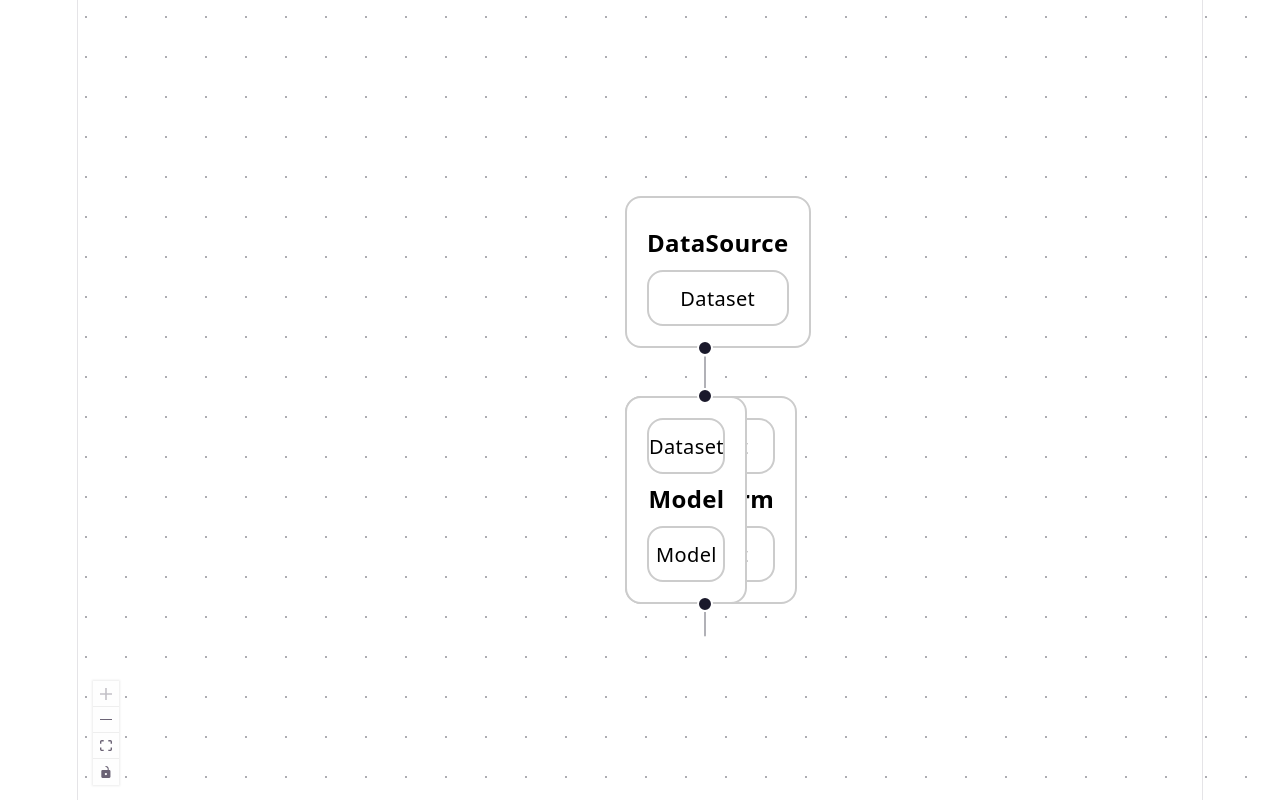
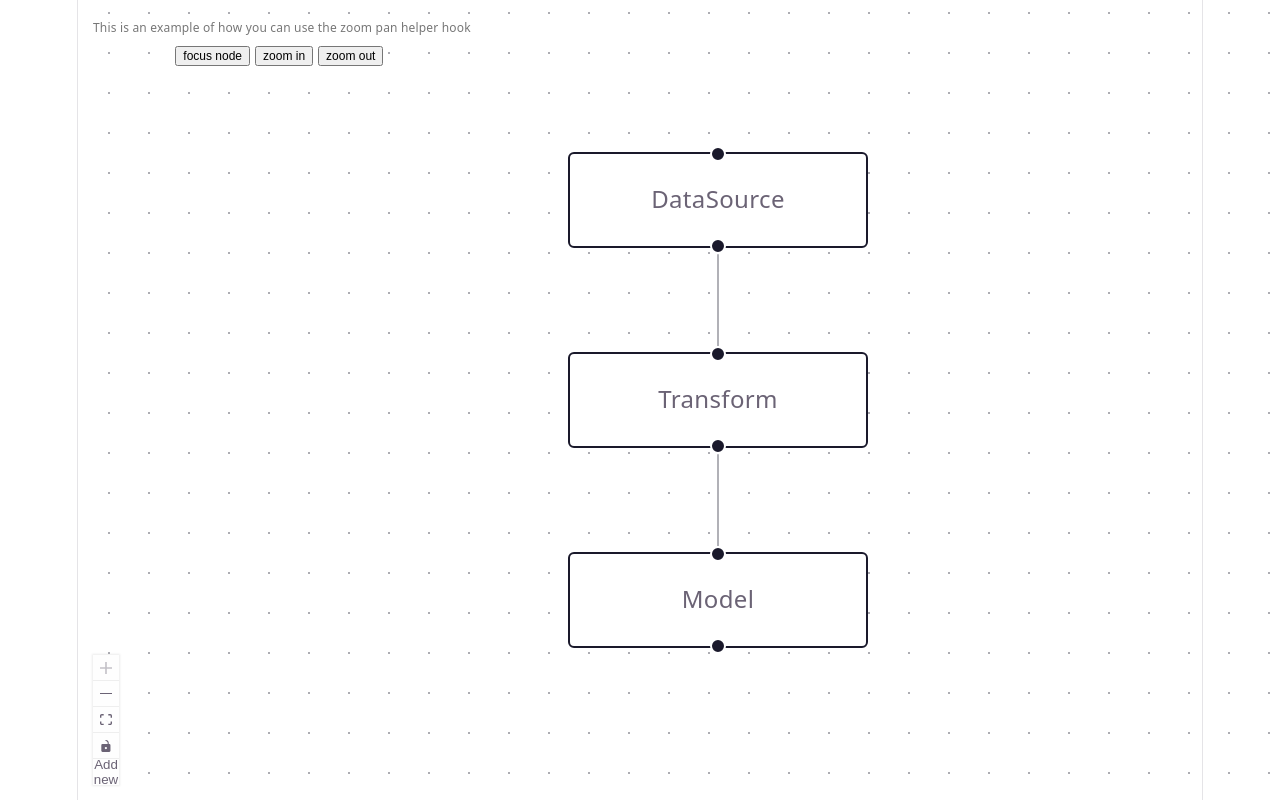
Before and after one commit to jpgorman/react-flow-demo, a React (Vite) app: page / in a window 1280 px wide. Shown: the top 800 px of the page. Built offline with nearby package versions, Linux system fonts and the light colour scheme.

Commit message:
Add node creation methods

```diff
--- a/src/pages/flow/index.tsx
+++ b/src/pages/flow/index.tsx
@@ -11,77 +11,46 @@ import {
   type OnEdgesChange,
   type OnConnect,
   type Connection,
+  ControlButton,
 } from "@xyflow/react";
 import "@xyflow/react/dist/style.css";
-import type { CustomNode } from "./model/Node.types";
+import type { CustomNode, CustomNodeType } from "./model/Node.types";
 import { CustomNodeComponent } from "./ui";
 import { validateConnection } from "./model/connection-validation";
+import { CreateNodes } from "./ui/CreateNodes";
+import { createNode } from "./model/create-node";
+
+const dataSourceNode = createNode({
+  type: "DataSource",
+  position: { x: 0, y: 0 },
+});
+
+const transformNode = createNode({
+  type: "Transform",
+  position: { x: 0, y: 100 },
+});
+
+const modelNode = createNode({ type: "Model", position: { x: 0, y: 200 } });
 
 const initialNodes: Array<CustomNode> = [
-  {
-    id: "n1",
-    type: "dataSource",
-    position: { x: 0, y: 0 },
-    data: {
-      nodeType: "DataSource",
-      label: "DataSource",
-      outputs: {
-        n1: {
-          type: "Dataset",
-          label: "Dataset",
-        },
-      },
-    },
-  },
-  {
-    id: "n2",
-    type: "transform",
-    position: { x: 0, y: 100 },
-    data: {
-      nodeType: "Transform",
-      label: "Transform",
-      inputs: {
-        n2: {
-          type: "Dataset",
-          label: "Dataset",
-        },
-      },
-      outputs: {
-        n2: {
-          type: "Dataset",
-          label: "Dataset",
-        },
-      },
-    },
-  },
-  {
-    id: "n3",
-    type: "model",
-    position: { x: 0, y: 100 },
-    data: {
-      nodeType: "Model",
-      label: "Model",
-      inputs: {
-        n3: {
-          type: "Dataset",
-          label: "Dataset",
-        },
-      },
-      outputs: {
-        n3: {
-          type: "Model",
-          label: "Model",
-        },
-      },
-    },
-  },
+  dataSourceNode,
+  transformNode,
+  modelNode,
 ];
-const initialEdges: Array<Edge> = [{ id: "n1-n2", source: "n1", target: "n2" }, { id: "n2-n3", source: "n2", target: "n3" }];
+
+const initialEdges: Array<Edge> = [
+  { id: "n1-n2", source: dataSourceNode.id, target: transformNode.id },
+  { id: "n2-n3", source: transformNode.id, target: modelNode.id },
+];
 
 const nodeTypes = {
-  dataSource: CustomNodeComponent,
-  transform: CustomNodeComponent,
-  model: CustomNodeComponent,
+  DataSource: CustomNodeComponent,
+  Transform: CustomNodeComponent,
+  Model: CustomNodeComponent,
+};
+
+const styles = {
+  container: { width: "100vw", height: "100vh" },
 };
 
 export default function Flow() {
@@ -103,13 +72,24 @@ export default function Flow() {
     []
   );
 
+  const onAddNode = useCallback((type: CustomNodeType) => {
+    const newNode: CustomNode = {
+      id: crypto.randomUUID(),
+      type,
+      position: { x: 250, y: 250 },
+      data: createNodeData(type),
+    };
+    setNodes;
+  }, []);
+
+  // TODO: Maybe a custom hook, but very simple
   const isValidConnection = useCallback(
     (connection: Connection) => validateConnection(connection, nodes),
     [nodes]
   );
 
   return (
-    <div style={{ width: "100vw", height: "100vh" }}>
+    <div style={styles.container}>
       <ReactFlow
         isValidConnection={isValidConnection}
         nodes={nodes}
@@ -120,8 +100,15 @@ export default function Flow() {
         nodeTypes={nodeTypes}
         fitView
       >
+        <CreateNodes />
         <Background />
-        <Controls />
+        <Controls>
+          <ControlButton
+            onClick={() => alert("Something magical just happened. ✨")}
+          >
+            Add new
+          </ControlButton>
+        </Controls>
       </ReactFlow>
     </div>
   );
--- a/src/pages/flow/model/Node.types.ts
+++ b/src/pages/flow/model/Node.types.ts
@@ -1,10 +1,12 @@
 import { type Node } from "@xyflow/react";
+
+export type CustomNodeType = "DataSource" | "Transform" | "Model"
 
 export type NodeData = {
   label: string;
   inputs?: NodeConnection;
   outputs: NodeConnection;
-  nodeType: "DataSource" | "Transform" | "Model";
+  nodeType: CustomNodeType;
 };
 
 export type NodeConnection = Record<string, HandleParam>;
--- /dev/null
+++ b/src/pages/flow/model/create-node.ts
@@ -0,0 +1,71 @@
+import type { CustomNode, CustomNodeType } from "./Node.types";
+
+type PartialProps = Partial<Omit<CustomNode, "position">>;
+type RequiredProps = {
+  position: CustomNode["position"];
+  type: CustomNodeType;
+};
+
+export const createNode = ({
+  type,
+  ...overrides
+}: PartialProps & RequiredProps): CustomNode => {
+  return {
+    ...overrides,
+    id: crypto.randomUUID(),
+    data: createNodeData(type),
+  };
+};
+
+export const createNodeData = (type: CustomNodeType): CustomNode["data"] => {
+  switch (type) {
+    case "DataSource": {
+      return {
+        nodeType: "DataSource",
+        label: "DataSource",
+        outputs: {
+          dataset: {
+            type: "Dataset",
+            label: "Dataset",
+          },
+        },
+      };
+    }
+    case "Transform": {
+      return {
+        nodeType: "Transform",
+        label: "Transform",
+        inputs: {
+          dataset: {
+            type: "Dataset",
+            label: "Dataset",
+          },
+        },
+        outputs: {
+          dataset: {
+            type: "Dataset",
+            label: "Dataset",
+          },
+        },
+      };
+    }
+    case "Model": {
+      return {
+        nodeType: "Model",
+        label: "Model",
+        inputs: {
+          dataset: {
+            type: "Dataset",
+            label: "Dataset",
+          },
+        },
+        outputs: {
+          model: {
+            type: "Model",
+            label: "Model",
+          },
+        },
+      };
+    }
+  }
+};
--- /dev/null
+++ b/src/pages/flow/ui/CreateNodes.tsx
@@ -0,0 +1,39 @@
+import { Panel } from "@xyflow/react";
+import {useCallback} from "react";
+
+const panelStyle = {
+  color: "#777",
+  fontSize: 12,
+};
+
+const buttonStyle = {
+  fontSize: 12,
+  marginRight: 5,
+  marginTop: 5,
+};
+
+export const CreateNodes = () => {
+
+    const handleClick = useCallback(() => {
+
+    }, [])
+
+  return (
+    <Panel position="top-left" style={panelStyle}>
+      <div className="description">
+        This is an example of how you can use the zoom pan helper hook
+      </div>
+      <div>
+        <button className="xy-theme__button" style={buttonStyle}>
+          focus node
+        </button>
+        <button className="xy-theme__button" style={buttonStyle}>
+          zoom in
+        </button>
+        <button className="xy-theme__button" style={buttonStyle}>
+          zoom out
+        </button>
+      </div>
+    </Panel>
+  );
+};
--- a/src/pages/flow/ui/CustomNodeComponent.tsx
+++ b/src/pages/flow/ui/CustomNodeComponent.tsx
@@ -14,6 +14,11 @@ const styles = {
   },
 };
 
+// TODO: Add styling for each node type
+// style: { backgroundColor: '#6ede87', color: 'white' },
+// style: { backgroundColor: '#ff0072', color: 'white' },
+// style: { backgroundColor: '#6865A5', color: 'white' },
+
 export const CustomNodeComponent = memo(
   ({ data }: NodeProps & { data: NodeData }) => {
     return (
```
